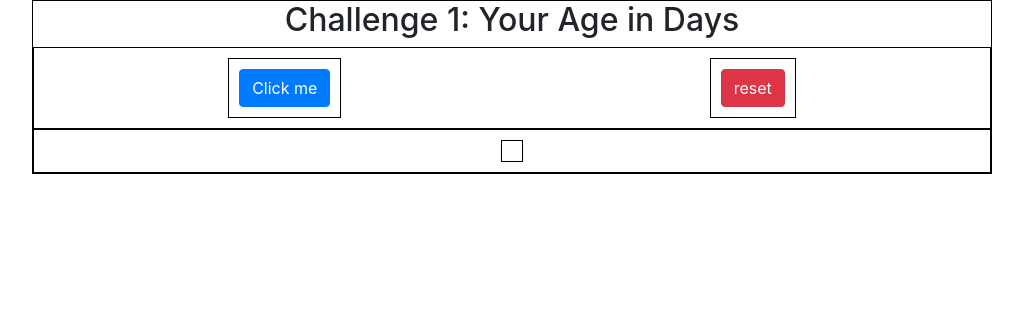
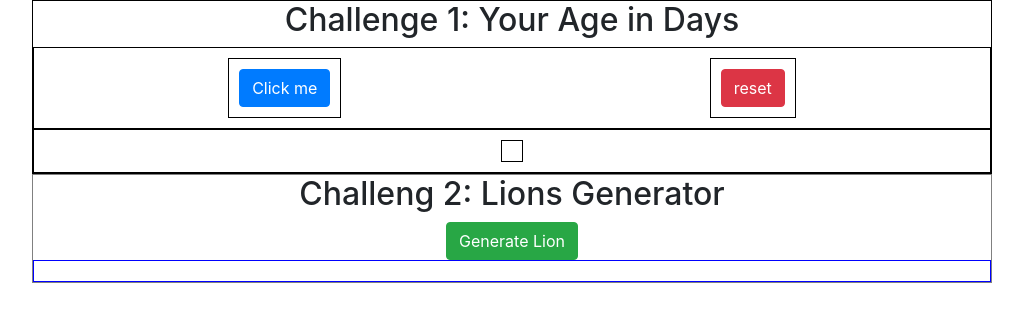
Before and after one commit to simo20199/challenge-age-in-days, a plain HTML site: page index.html in a window 1280 px wide. Shown: the whole page, without its empty margins (128-1151 px from the left). Drawn offline with nearby package versions, Linux system fonts and the light colour scheme.

Commit message:
project2 done

```diff
--- a/index.html
+++ b/index.html
@@ -24,6 +24,18 @@
 
      </div>
 </div>
+
+<div class="container-2">
+    <h2>Challeng 2: Lions Generator</h2>
+
+    <button class = "btn btn-success" id = "lion-generator" onclick= "generateLion()">Generate Lion</button>
+
+      <div class="felx-box-container-2" id= "flex-lion-gen">
+
+
+      </div>
+</div>
+
   <script src="script.js"> </script>
 
  </html>
--- a/script.js
+++ b/script.js
@@ -2,10 +2,10 @@
 
 function ageInDays() {
 
-  const birthYear = prompt('What year were you born .... good friend?');
+  const birthYear = prompt('What year were you born My friend?');
   const myageInDays = (2019-birthYear) * 365;
   const h1 = document.createElement('h1');
-  const textAnswer = document.createTextNode('You are ' + myageInDays + ' days old')
+  const textAnswer = document.createTextNode('Kevin is  ' + myageInDays + ' days old')
   h1.setAttribute('id', 'ageInDays');
   h1.appendChild(textAnswer);
   document.getElementById('flex-box-result').appendChild(h1);
@@ -15,3 +15,13 @@ function ageInDays() {
 function reset() {
   document.getElementById('ageInDays').remove();
 }
+
+//............................................................................
+
+function generateLion() {
+
+  const image = document.createElement('img');
+  let div = document.getElementById('flex-lion-gen');
+  image.src = "https://i.gifer.com/160g.gif"
+  div.appendChild(image);
+}
--- a/style.css
+++ b/style.css
@@ -6,7 +6,7 @@
 }
 
 
-.felx-box-container-1 {
+.felx-box-container-1, .felx-box-container-2 {
   display: flex;
   border: 1px solid black;
   padding: 10px;
@@ -20,5 +20,24 @@
   padding: 10px;
   border: 1px solid black;
   align-items: center;
+}
 
+.container-2 {
+  border: 1px solid gray;
+  margin: 0 auto;
+  width: 75%;
+  text-align: center;
 }
+
+
+.felx-box-container-2 {
+  display: flex;
+  flex-wrap: wrap;
+  justify-content: space-around;
+  border: 1px solid blue;
+}
+
+.felx-box-container-2 img {
+  margin: 10px;
+  box-shadow: 0px 10px 50px rgba(0, 0, 0, 0.7);
+}
```
